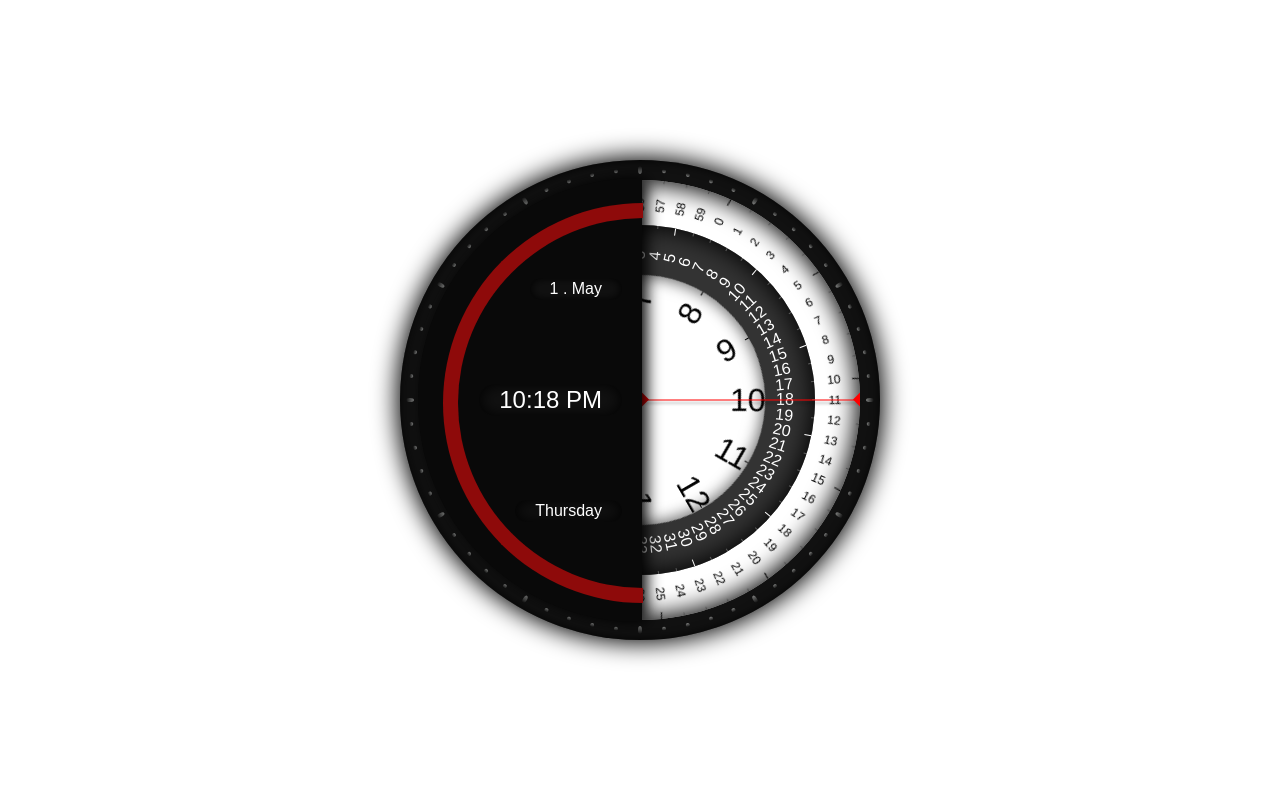
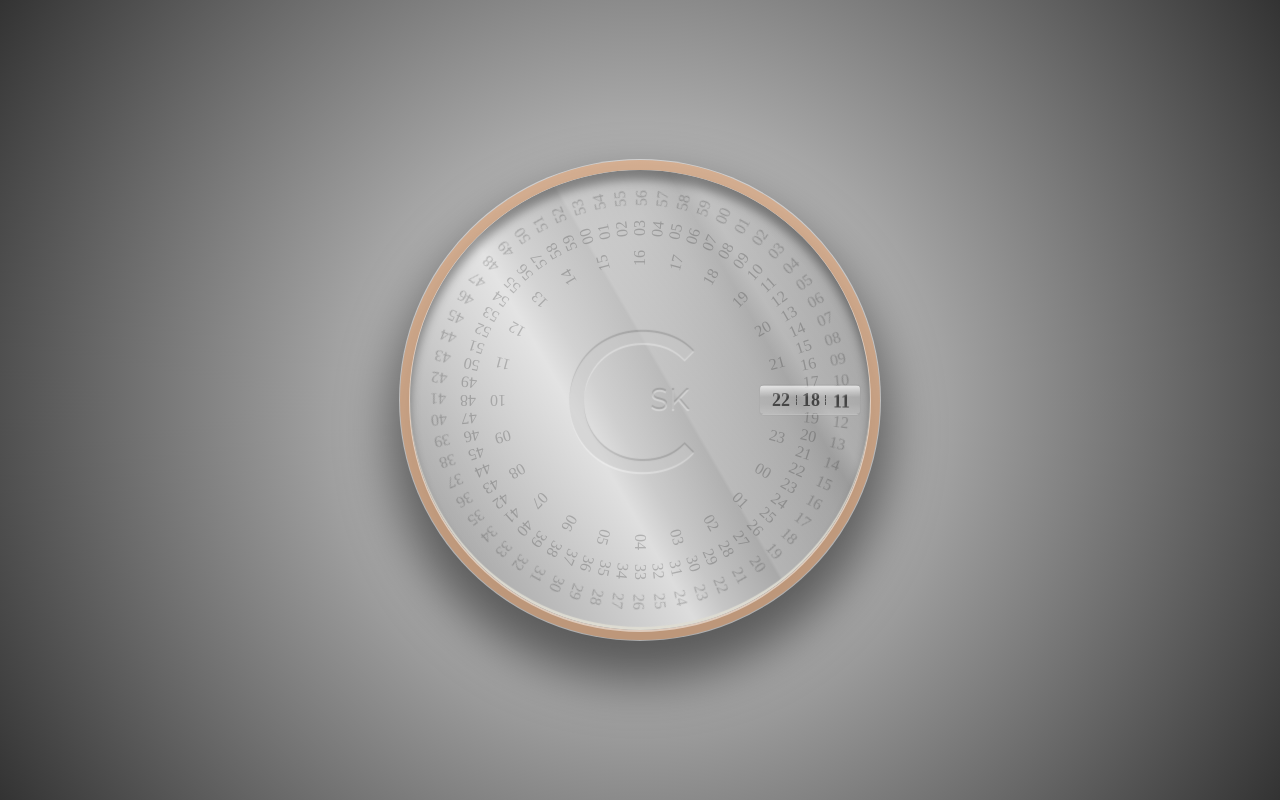
Before and after one commit to Sugamkaistha1224/clock, a plain HTML site: page index.html in a window 1280 px wide. Drawn offline with nearby package versions, Linux system fonts and the light colour scheme; a web font is replaced by a local one.

Commit message:
Update index.html

```diff
--- a/index.html
+++ b/index.html
@@ -4,343 +4,252 @@
 	<meta charset="utf-8">
 	<meta name="viewport" content="width=device-width, initial-scale=1">
 	<style type="text/css">
-		@import url('https://fonts.googleapis.com/css?family=BenchNine:300,400');
-
-*, *:after, *:before {
-  box-sizing: border-box;
+		@import url("https://fonts.googleapis.com/css?family=Montserrat:400,700");
+		@import url("https://fonts.googleapis.com/css?family=PT+Mono");
+		*,*::after,*::before {
+  box-sizing:border-box;
 }
 
-html {
-  background: white;
-  overflow: hidden;
-  font-family: 'BenchNine', sans-serif;
+body {
+  margin: 0;
+  width: 100vw;
+  height: 100vh;
+  background: radial-gradient(circle at 50% 50%, #eeeeee 0%, #333 100%);
+  font-family: 'PT Mono';
 }
 
-.clock-container {
-  position: fixed;
-  left: 50%;
-  top: 50%;
-  transform: translate(-50%, -50%);
-  width: 480px;
-  height: 480px;
-  border-radius: 50%;
-  overflow: hidden;
-  background: #111;
-  box-shadow: 0 0 25px 3px #000, 0 0 10px rgba(0, 0, 0, 0.8) inset;
+h1 {
+  margin: 0;
+  font-family: 'Montserrat';
+  position:absolute;top:50%;left:50%;
+  height:200px;width:200px;;text-align:center;line-height:200px;font-size:200px;
+  font-weight: 400;
+  color: rgba(230,230,230,1);
+  text-shadow: 0 0px 50px rgba(255,255,255,.75), 0 0px 150px rgba(255,255,255,0.5), 0 0px 200px rgba(255,255,255,0);
+  transform: translate(-55%, -50%);
+  transform-origin: 50%;
+  cursor: pointer;
+  z-index: 100;
+  transition: all .25s;
 }
 
-.clock-container .spear {
-  position: absolute;
-  width: 220px;
-  height: 1px;
-  background: red;
-  left: 50%;
-  top: 50%;
-  transform: translateY(-50%);
-  z-index: 200;
-  box-shadow: 0 3px 3px rgba(0, 0, 0, 0.4);
+h1.off {
+  color: transparent;
+   text-shadow: 0 1px 1px rgba(255,255,255,0.35), 0 -1px 1px rgba(0,0,0,0.15);
 }
 
-.clock-container .spear:after {
+h1 span {
+  font-size: 30px;
+  display: block;
+  position:absolute;
+  top: 0;
+  left: 120px;
+}
+
+#clock {
+  position: absolute;
+  top: 50%;
+  left: 50%;
+  width: 460px;
+  height: 460px;
+  border-radius: 50%;
+  transform: translate(-50%, -50%);
+  z-index: 1
+}
+
+h1.off + #clock {
+  background-image: linear-gradient(60deg, rgba(255,255,255,.05) 0%, rgba(255,255,255,0.7) 40%, rgba(255,255,255,0.5) 45%, rgba(255,255,255,.25) 55%, rgba(255,255,255,.35) 55.5%, rgba(255,255,255,0.3) 60%, rgba(255,255,255,0.2) 68%, rgba(255,255,255,0.1) 72%, rgba(255,255,255,0.25) 75%, rgba(255,255,255,0) 100%), radial-gradient(circle at 50% 10%, rgba(180,180,180,1) 0%, rgba(140,140,140,1) 80%);
+  box-shadow: inset 0 10px 10px 0px rgba(0,0,0,0.35), inset 0 -3px 1px rgba(222,220,210,1), 0 1px 0 1px rgba(255,255,255,0.5), 0 0 0px 10px rgba(222,98,0,.3), 0 0 0 11px rgba(255,255,255,0.5), 0 30px 50px 20px rgba(0,0,0,0.5);
+}
+
+#clock::after{
   content: '';
   position: absolute;
-  border: 7px solid transparent;
-  border-right-color: red;
-  right: 0;
-  top: -7px;
+  border: 1px solid #000;
+  width: 100px;
+  height:30px;
+  transition-origin: 50%;
+  top: 50%;
+  left: 50%;
+  box-shadow: inset 0 0 20px 0px rgba(255,255,255,1), 0 0 100px 1000px rgba(0,0,0,0.75);
+  transition: all .5s;
+  transform: translate(120px, -50%)
 }
 
-.clock-container .spear:before {
+#clock::before {
   content: '';
-  position: absolute;
-  border: 7px solid transparent;
-  border-left-color: red;
-  left: 2px;
-  top: -7px;
+  position:absolute;
+  border: 1px dashed #000;
+  border-top:0;
+  border-bottom: 0;
+  width:30px;height:10px;
+  right:0;
+  top:50%;
+  margin: -5px 44px 0 0;
+  animation: pulse 1s infinite;
 }
 
-.clock-container .clock-analog {
-  width: 440px;
-  height: 440px;
-  border-radius: 50%;
-  margin: 20px;
-  background: #fff;
-  z-index: 5;
-  position: relative;
-  box-shadow: 0 0 25px 3px #000 inset;
+h1.off + #clock::after {
+  box-shadow: 0 0 100px 1000px rgba(0,0,0,0), 0 0px 1px rgba(0,0,0,0.25);
+  background: linear-gradient(to bottom, rgba(255,255,255,0.65) 0%, rgba(255,255,255,0) 40%, rgba(255,255,255,0) 60%, rgba(255,255,255,.15) 100%);
+  border: 1px solid rgba(0,0,0,0);
+  border-bottom: 1px solid rgba(0,0,0,0.15);
+  border-radius: 4px;
 }
 
-.clock-container .clock-analog .second,
-.clock-container .clock-analog .minute,
-.clock-container .clock-analog .hour {
+h1.off + #clock::before {
+  border: 1px dashed rgba(80,80,80,1);
+  border-top:0;border-bottom: 0;
+  opacity: 1;
+  animation: none;
+}
+
+ul {
+  position: absolute;
+  margin: 0;
+  padding: 0;
+  top: 50%;
+  left: 50%;
   width: 20px;
   height: 20px;
-  position: absolute;
-  left: 0; top: 0; right: 0; bottom: 0;
-  margin: auto;
-  z-index: 100;
-  transition: 0.2s 0.2s ease-in;
-  transform: rotate(90deg);
+  list-style: none;
+  margin: -10px 0 0 -10px;
 }
 
-.clock-container .clock-analog .second span,
-.clock-container .clock-analog .minute span,
-.clock-container .clock-analog .hour span {
+#s,#m,#h {
+  transform: rotateZ(0deg);
+  transition: all .5s cubic-bezier(0.5, -0.5, 0.500, 1.5);
+}
+
+li {
   position: absolute;
+  transition: all .25s;
   width: 20px;
   height: 20px;
   line-height: 20px;
-  text-align: center;
+  text-align: right;
+  opacity: 0.2;
   transform-origin: 50%;
-  z-index: 5;
+  transition: all .25s linear .25s
 }
 
-.clock-container .clock-analog .second span:after,
-.clock-container .clock-analog .minute span:after,
-.clock-container .clock-analog .hour span:after {
-  content: '';
-  width: 4px;
-  height: 1px;
-  background: #000;
-  position: absolute;
-  left: 130%;
-  top: -10%;
-  opacity: 0.3;
+li::after {
+
 }
 
-.clock-container .clock-analog .second span:nth-child(5n + 2):after,
-.clock-container .clock-analog .minute span:nth-child(5n + 2):after,
-.clock-container .clock-analog .hour span:nth-child(5n + 2):after {
-  width: 7px;
+li.active {
+  color: #424242;
   opacity: 1;
-  left: 110%;
+  font-weight: 700;
+  font-size: 18px;
 }
 
-.clock-container .clock-analog .hour {
-  z-index: 150;
-  font-size: 32px;
-  font-weight: 400;
+@keyframes pulse {
+  0%,50%  {
+    opacity: 1
+  }
+  51%,100% {
+    opacity: 0
+  }
 }
-
-.clock-container .clock-analog .hour span:after {
-  opacity: 1;
-  width: 4px;
-  height: 1px;
-  color: #666;
-  transform: translate(5px, 12px);
-}
-
-.clock-container .clock-analog .hour:after {
-  content: '';
-  background: #fff;
-  position: absolute;
-  left: 50%;
-  top: 50%;
-  transform: translate(-50%, -50%);
-  width: 250px;
-  height: 250px;
-  border-radius: 50%;
-  box-shadow: 0 0 15px 2px rgba(0, 0, 0, 0.6) inset;
-}
-
-.clock-container .clock-analog .minute {
-  color: #fff;
-  font-size: 16px;
-}
-
-.clock-container .clock-analog .minute span:after {
-  background: #fff;
-  transform: translate(10px, -7px) rotate(-9deg);
-}
-
-.clock-container .clock-analog .minute:after {
-  content: '';
-  background: #333;
-  position: absolute;
-  left: 50%;
-  top: 50%;
-  transform: translate(-50%, -50%);
-  width: 350px;
-  height: 350px;
-  border-radius: 50%;
-  box-shadow: 0 0 25px 2px #000 inset;
-}
-
-.clock-container .clock-analog .second {
-  font-size: 12px;
-}
-
-.clock-container .clock-analog .second span:after {
-  transform: translate(5px, -10px);
-}
-
-.clock-container .clock-analog .dail {
-  width: 20px;
-  height: 20px;
-  position: absolute;
-  left: 0; top: 0; right: 0; bottom: 0;
-  margin: auto;
-  z-index: 100;
-}
-
-.clock-container .clock-analog .dail span {
-  width: 20px;
-  height: 20px;
-  line-height: 20px;
-  transform-origin: 50%;
-  text-indent: 1000px;
-  overflow: hidden;
-  position: absolute;
-}
-
-.clock-container .clock-analog .dail span:after {
-  content: '';
-  position: absolute;
-  width: 4px;
-  height: 4px;
-  border-radius: 50%;
-  background: linear-gradient(to right, rgba(125,126,125,1) 0%, rgba(14,14,14,1) 100%);
-  left: 50%;
-  top: 50%;
-  transform: translate(-50%, -50%);
-}
-
-.clock-container .clock-analog .dail span:nth-child(5n + 1):after {
-  width: 8px;
-}
-
-.clock-container .clock-digital {
-  position: absolute;
-  z-index: 200;
-  height: 444px;
-  width: 224px;
-  background: #090909;
-  left: 18px;
-  top: 18px;
-  border-radius: 220px 0 0 220px;
-  box-shadow: 5px 0 15px #000;
-}
-
-.clock-container .clock-digital:after {
-  content: '';
-  position: absolute;
-  border: 15px solid #8e0a0a;
-  border-right: none;
-  height: 400px;
-  width: 200px;
-  border-radius: 220px 0 0 220px;
-  left: 25px;
-  top: 25px;
-}
-
-.clock-container .clock-digital .time {
-  background: #111;
-  position: absolute;
-  right: 20px;
-  top: 50%;
-  transform: translateY(-50%);
-  color: #fff;
-  border-radius: 50px;
-  font-size: 24px;
-  padding: 2px 20px;
-  box-shadow: 0 0 15px #000 inset;
-}
-
-.clock-container .clock-digital .day {
-  background: #111;
-  position: absolute;
-  right: 20px;
-  bottom: 100px;
-  color: #fff;
-  border-radius: 20px;
-  box-shadow: 0 0 15px #000 inset;
-  padding: 2px 20px;
-  font-size: 16px;
-}
-
-.clock-container .clock-digital .date {
-  background: #111;
-  position: absolute;
-  right: 20px;
-  top: 100px;
-  color: #fff;
-  border-radius: 20px;
-  font-size: 16px;
-  box-shadow: 0 0 10px #000 inset;
-  padding: 2px 20px;
-}
-
 	</style>
 </head>
 <body>
-<div class="clock-container">
-    <div class="clock-digital">
-        <div class="date"></div>
-        <div class="time"></div>
-        <div class="day"> </div>
-    </div>
-    <div class="clock-analog">
-        <div class="spear"></div>
-        <div class="hour"></div>
-        <div class="minute"></div>
-        <div class="second"></div>
-        <div class="dail"></div>
-    </div>
+<h1 class="off">C<span>SK</span></h1>
+<div id="clock">
+  <ul id="s">
+  </ul>
+  <ul id="m">
+  </ul>
+  <ul id="h">
+  </ul>
 </div>
-<script src="https://cdnjs.cloudflare.com/ajax/libs/jquery/3.2.1/jquery.min.js"></script>
+<script src="https://cdnjs.cloudflare.com/ajax/libs/jquery/2.2.2/jquery.min.js"></script>
 <script type="text/javascript">
-	(function() {
+	function draw(){
+  for(i=0;i<60;i++){
+    D = (i<10) ? '0'+i : i;
+    $('#s').append('<li data-item='+D+'>'+D+'</li>');
+  }
+  for(i=0;i<60;i++){
+     D = (i<10) ? '0'+i : i;
+    $('#m').append('<li data-item='+D+'>'+D+'</li>');
+  }
+  for(i=0;i<24;i++){
+     D = (i<10) ? '0'+i : i;
+    $('#h').append('<li data-item='+D+'>'+D+'</li>');
+  }
+}
+function place(){
+  hdeg = 15;
+  msdeg = 6;
+  $('#s li').each(function(index){
+    $(this).css({transform: 'rotateZ('+msdeg * index +'deg) translateX('+ parseInt(200) +'px)'});
+  });
+  $('#m li').each(function(index){
+    $(this).css({transform: 'rotateZ('+msdeg * index +'deg) translateX('+ parseInt(170) +'px)'});
+  });
+  $('#h li').each(function(index){
+    $(this).css({transform: 'rotateZ('+hdeg * index +'deg) translateX('+ parseInt(140) +'px)'});
+  });
+}
+//TIMER
+function sec(ts,timer){
+  TS = ts % 60;
+  if(ts == 0 && timer) min(0,timer);
+  deg = 360/60 * ts;
+  $('#s li').removeClass('active');
+  $('#s li').eq(TS).addClass('active');
+  $('#s').css({transform: 'rotateZ(-'+deg+'deg)'});
+  ts++;
+  if(timer) setTimeout(function(){sec(ts,timer)},TIME * 1000);
+}
+function min(tm,timer){
+  TM = tm % 60;
+  if(tm == 0 && timer) hour(0,timer);
+  deg = 360/60 * tm;
+  $('#m li').removeClass('active');
+  $('#m li').eq(TM).addClass('active');
+  $('#m').css({transform: 'rotateZ(-'+deg+'deg)'});
+  tm++;
+  if(timer) setTimeout(function(){min(tm,timer)}, TIME * 60000);
+}
+function hour(th,timer){
+  TH = th % 24;
+  deg = 360/24 * th;
+  $('#h li').removeClass('active');
+  $('#h li').eq(TH).addClass('active');
+  $('#h').css({transform: 'rotateZ(-'+deg+'deg)'});
+  th++;
+  if(timer) setTimeout(function(){hour(th,timer)}, TIME * 3600000);
+}
+//CLOCK
+function clock(){
+  d = new Date();
+  H = d.getHours();
+  M = d.getMinutes();
+  S = d.getSeconds();
+  hour(H,0);
+  min(M,0);
+  sec(S,0);
+  setTimeout(function(){clock();},1000);
+}
 
-
-  var months = ["January", "February", "March", "April", "May", "June",
-  "July", "August", "September", "October", "November", "December"
-],
-days = ['Sunday', 'Monday', 'Tuesday', 'Wednesday', 'Thursday', 'Friday', 'Saturday'];
-
-	function getTime() {
-
-		var date = new Date(),
-    second  = date.getSeconds() ,
-    minute  = date.getMinutes() ,
-    hour    = date.getHours() ,
-    time = date.toLocaleString('en-US', { hour: 'numeric',minute:'numeric', hour12: true }),
-     day =  date.getDay() ,
-    month = date.getMonth() ,
-    date = date.getDate() +' . '+ months[month],
-
-		ds = second * -6,
-		dm = minute * -6,
-		dh = hour * -30;
-
-		$('.second').css('transform', 'rotate(' + ds + 'deg)');
-    $('.minute').css('transform', 'rotate(' + dm + 'deg)');
-    $('.hour').css('transform', 'rotate(' + dh + 'deg)');
-
-    $('.time').text(time);
-    $('.day').text(days[day]);
-    $('.date').text( date )
-	}
-
-  function dailer( selector , size){
-     for(var s = 0; s < 60 ; s++){
-      $(selector).append('<span style="transform: rotate('+ 6 * s +'deg) translateX('+ size +'px)">'+s+'</span>')
-    }
-  }
-
-  dailer( '.second' , 195);
-  dailer( '.minute' , 145);
-  dailer( '.dail' , 230);
-
-  for(var s = 1; s < 13 ; s++){
-      $('.hour').append('<span style="transform: rotate('+ 30 * s +'deg) translateX(100px)">'+s+'</span>')
-    }
-
-
-  setInterval(getTime, 1000);
-  getTime();
-
-} ());
-
+$(document).ready(function(){
+  draw();
+  place();
+  //TIMER
+  /*
+  TIME = 1;
+  sec(0,1);
+  */
+  //CLOCK
+  clock();
+  //LIGHT
+  $("h1").click(function(){
+    $(this).toggleClass('off');
+  });
+});
 </script>
 </body>
 </html>
```
